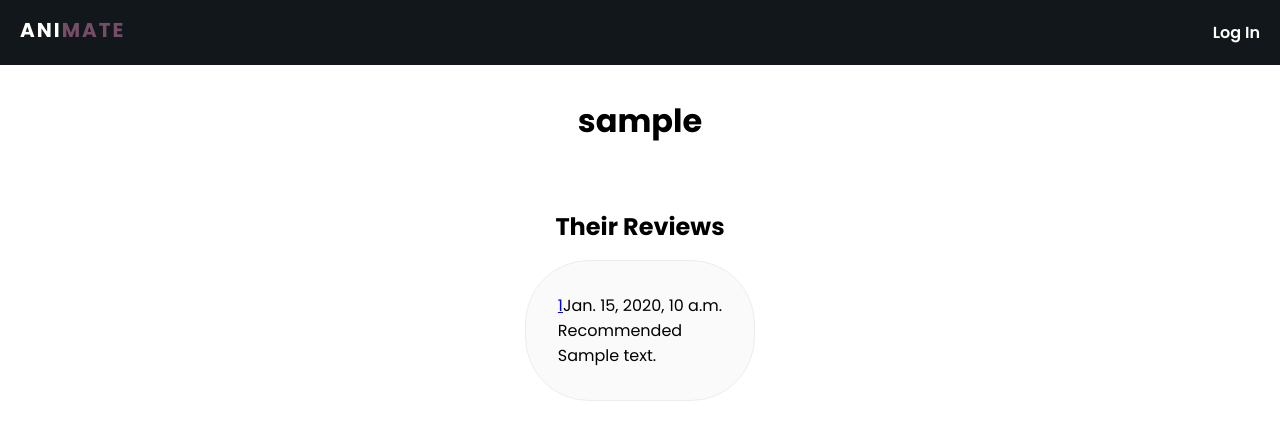
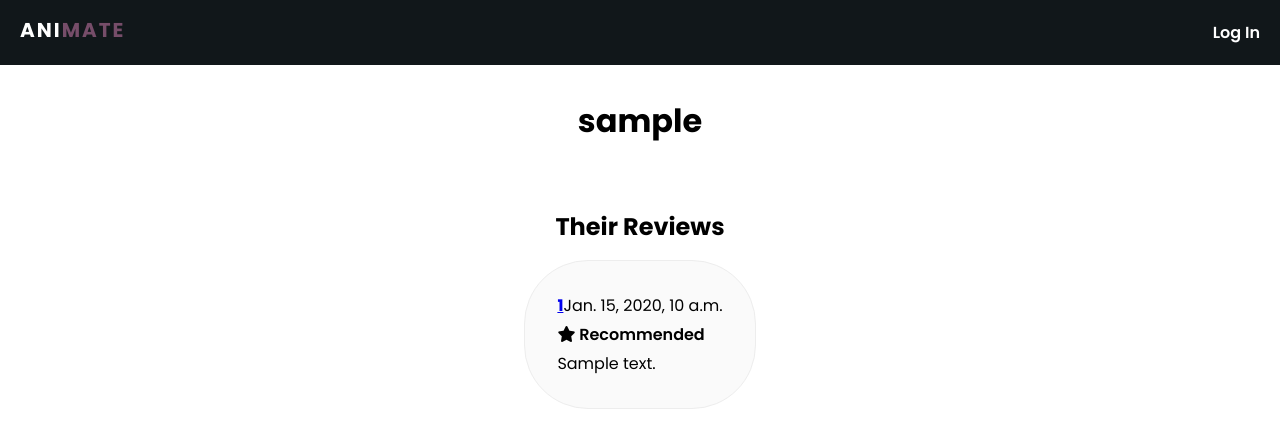
Before and after one commit to monkonius/animate, a Django app: a page that uses reviews/templates/reviews/profile.html in a window 1280 px wide. Shown: the top 448 px of the page. Run offline with Django 4.2, Linux system fonts and the light colour scheme; tables that the repository leaves empty hold one stand-in row (values such as "Sample post").

Commit message:
Update profile page with icons and boldened links

```diff
--- a/reviews/templates/reviews/profile.html
+++ b/reviews/templates/reviews/profile.html
@@ -26,10 +26,25 @@
                             {% for review in reviews %}
                                 <div id="{{ review.id }}" class="review">
                                     <div class="review-header">
-                                        <a href="{% url 'anime' review.anime_id %}">{{ review.anime_id }}</a>
+                                        <strong><a href="{% url 'anime' review.anime_id %}">{{ review.anime_id }}</a></strong>
                                         <span>{{ review.time }}</span>
                                     </div>
-                                    <span>{{ review.get_recommendation_display }}</span>
+                                    {% if review.recommendation == 'RE' %}
+                                        <div class="recommendation">
+                                            <i class="fa fa-star"></i>
+                                            {{ review.get_recommendation_display }}
+                                        </div>
+                                    {% elif review.recommendation == 'MF' %}
+                                        <div class="recommendation">
+                                            <i class="fa fa-star-half-stroke"></i>
+                                            {{ review.get_recommendation_display }}
+                                        </div>
+                                    {% else %}
+                                        <div class="recommendation">
+                                            <i class="fa-regular fa-star"></i>
+                                            {{ review.get_recommendation_display }}
+                                        </div>
+                                    {% endif %}
                                     <p>{{ review.content|linebreaksbr }}</p>
                                     {% if user.is_authenticated %}
                                         {% if review in liked_reviews %}
```
